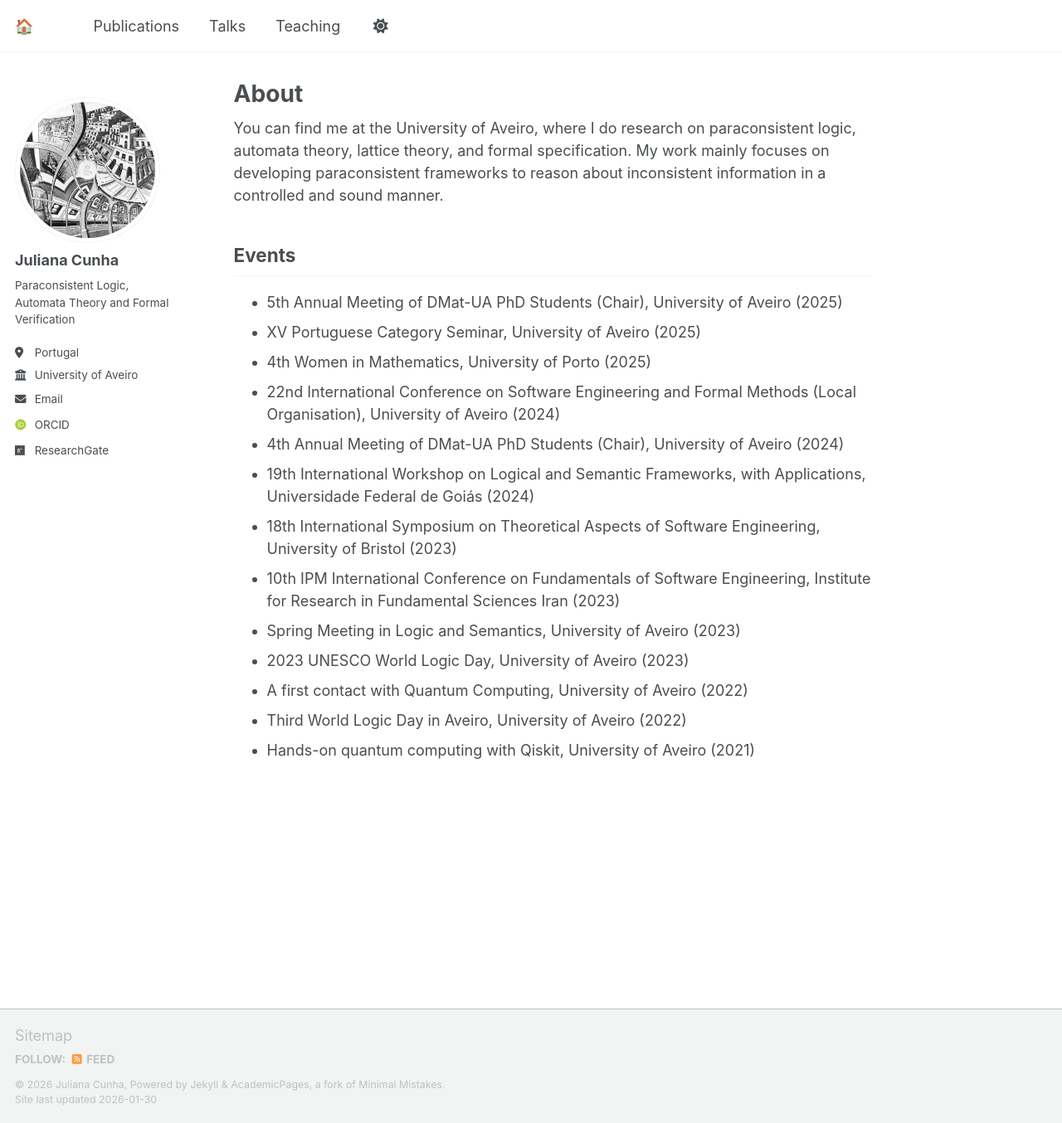
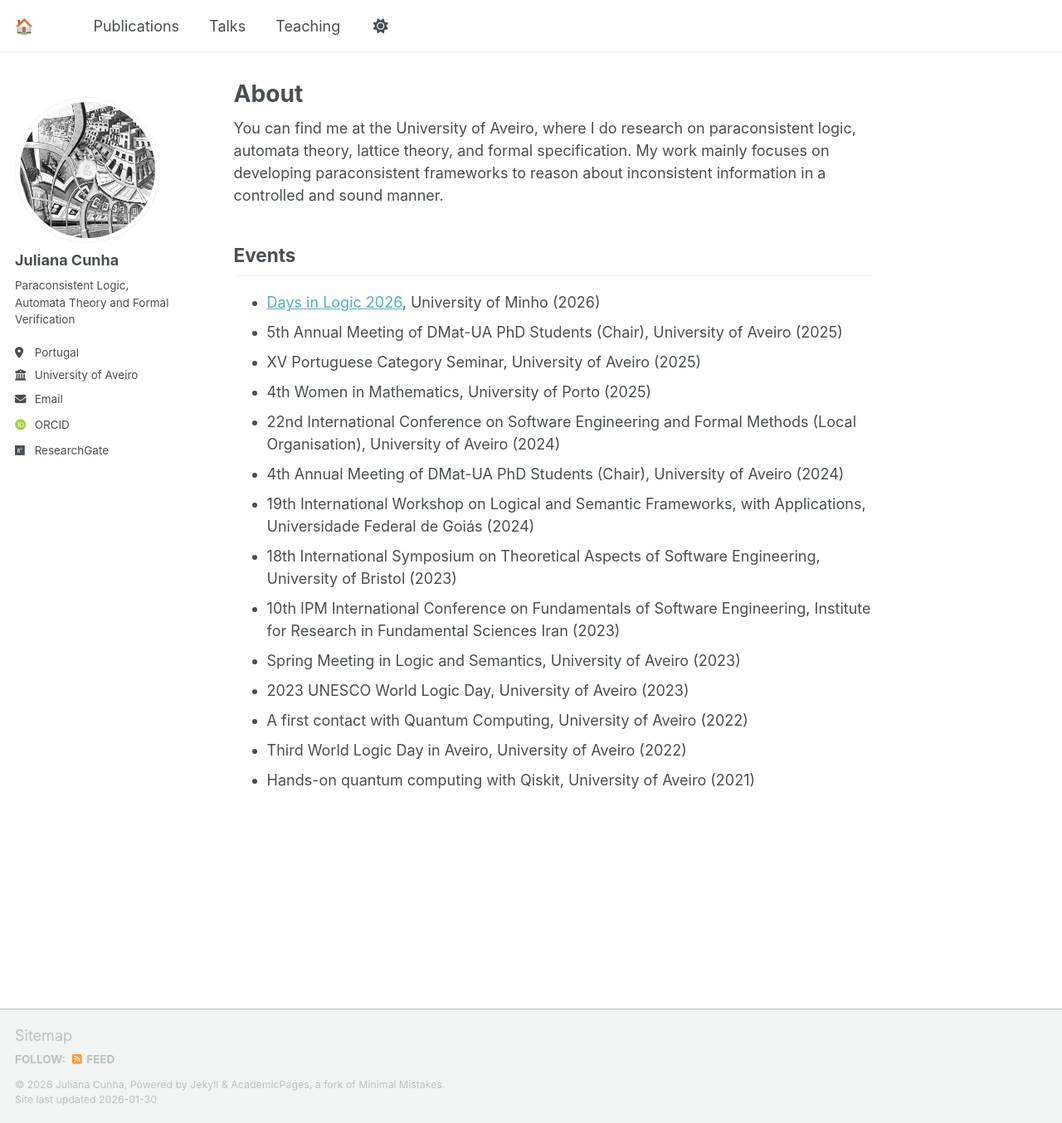
Before and after one commit to juliana-cunha/juliana-cunha.github.io, a Jekyll site: the page built from _pages/about.md, in a window 1280 px wide and 1354 px high. Shown: the whole window at 83% size. Built offline with Jekyll 4.4.1, drawn with Linux system fonts in a browser that asks for light colours; some web fonts are replaced; a script that is not in the unit is left out.

Commit message:
Update about.md

```diff
--- a/_pages/about.md
+++ b/_pages/about.md
@@ -11,6 +11,7 @@ You can find me at the University of Aveiro, where I do research on paraconsiste
 
 Events
 ------
+- [Days in Logic 2026](https://w3.math.uminho.pt/DiL2026/index.html), University of Minho (2026)
 - 5th Annual Meeting of DMat-UA PhD Students (Chair), University of Aveiro (2025)
 - XV Portuguese Category Seminar, University of Aveiro (2025)
 - 4th Women in Mathematics, University of Porto (2025)
```
